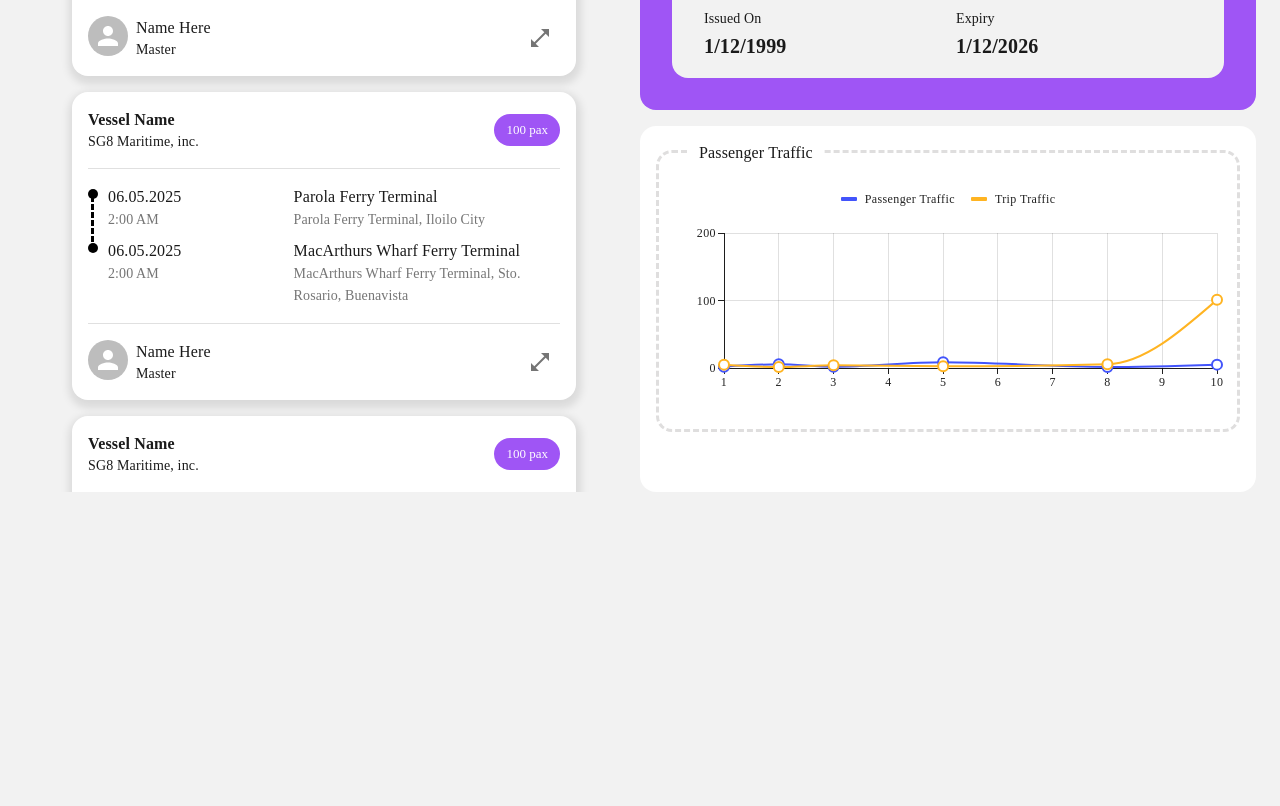
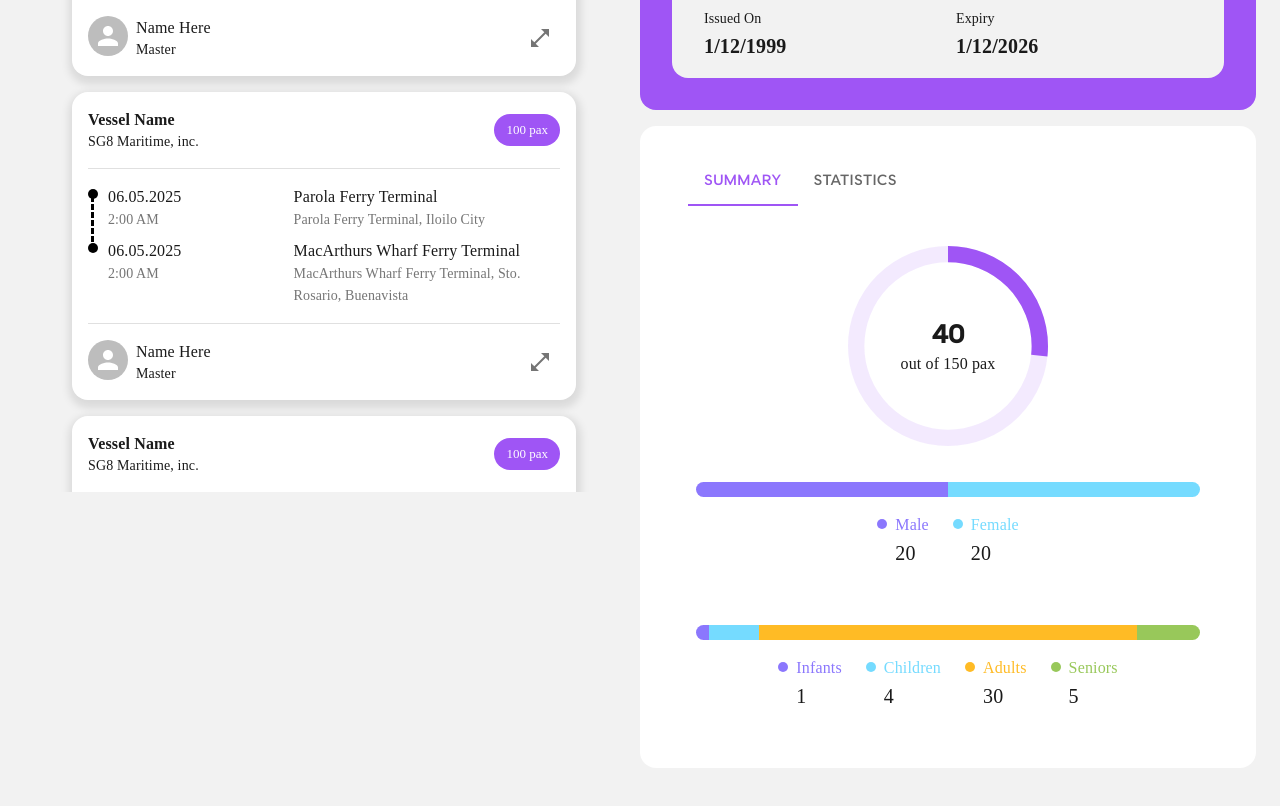
Before and after one commit to Cyroen/marina-x-manipesto, a Next.js app: page /trips in a window 1280 px wide. Shown: the part 820-1626 px from the top of the page. Before the commit the page ends 1432 px from the top, so only its background shows below. Built offline with nearby package versions, Linux system fonts and the light colour scheme; a web font is replaced by a local one.

Commit message:
added chart

```diff
--- a/app/trips/dashboard.js
+++ b/app/trips/dashboard.js
@@ -8,6 +8,8 @@ import Link from "next/link";
 import { FilterAlt, Fullscreen, OpenInFull, Search } from "@mui/icons-material";
 import Image from "next/image";
 import { LineChart } from "@mui/x-charts";
+import { Fragment, useState } from "react";
+import PropTypes from "prop-types";
 
 function TripBox({link}){
 
@@ -77,7 +79,134 @@ function TripBox({link}){
         </Box>
 }
 
+function ProgressChart(props){
+    const {value} = props;
+    let sum = value.reduce((a, b) => a + b?.c, 0); // Calculate total sum: 150
+    let normalized = value.map(n => (n?.c / sum) * 100);
+
+    return <Stack my={3} width={'100%'}>
+        <Stack flexDirection={'row'} width={'100%'} height={15} position={'relative'} sx={{ borderRadius: 20, overflow: 'hidden'}}>
+            {normalized && normalized.map((a, i) => (
+                <Box flex={a} key={i} sx={{height: 15, bgcolor: `${value[i]?.clr}`}}></Box>
+            ))}
+        </Stack>
+        <Stack direction={'row'} gap={3} flexWrap={'wrap'} justifyContent={'center'} mt={2}>
+            {value && value.map((a, i) => (
+                <Box key={i} sx={{
+                    display: 'flex',
+                    flexDirection: 'row',
+                    alignItems: 'flex-start',
+                    '&::before': {
+                        content: "''",
+                        display: 'block',
+                        width: 10,
+                        height: 10,
+                        bgcolor: `${a?.clr}`,
+                        borderRadius: "50%",
+                        mr: 1,
+                        mt: '6px'
+                    }
+                }}>
+                    <Stack direction={'column'}>
+                        <Typography variant="body1" component={'div'} color={`${a?.clr}`}>{a?.l}</Typography>
+                        <Typography variant="h6" component={'div'}>{a?.c}</Typography>
+                    </Stack>
+                </Box>
+            ))}
+        </Stack>
+    </Stack>
+}
+
+function CircularChart(props){
+
+    const {value} = props;
+
+    return <Fragment>
+        <CircularProgress value={(value?.t*100)/value?.m} enableTrackSlot variant='determinate' size={'100%'}></CircularProgress>
+        <Box sx={{position: 'absolute', inset: 0, margin: 'auto', width: 'max-content', height: 'max-content'}}>
+            <Typography textAlign={'center'} variant="h5" fontWeight={'bold'} component={'div'}>{value?.t}</Typography>
+            <Typography textAlign={'center'} variant="body1" component={'div'}>out of {value?.m} pax</Typography>
+        </Box>
+    </Fragment>
+}
+
 export default function DashboardTripList() {
+
+    const [tabVal, setTabVal] = useState(0);
+
+    function a11yProps(index) {
+        return {
+            id: `simple-tab-${index}`,
+            'aria-controls': `simple-tabpanel-${index}`,
+        };
+    }
+
+    function CustomTabPanel(props) {
+        const { children, value, index, ...other } = props;
+
+        return (
+            <div
+                role="tabpanel"
+                hidden={value !== index}
+                id={`simple-tabpanel-${index}`}
+                aria-labelledby={`simple-tab-${index}`}
+                {...other}
+                style={{width: '100%'}}
+            >
+                {value === index && <Box width="100%" mt={3}>{children}</Box>}
+            </div>
+        );
+    }
+
+    CustomTabPanel.propTypes = {
+        children: PropTypes.node,
+        index: PropTypes.number.isRequired,
+        value: PropTypes.number.isRequired,
+    };
+
+    const handleChange = (event, newValue) => {
+        setTabVal(newValue);
+    };
+
+    const count_summary = {
+        t: 40,
+        m: 150,
+        sx: [
+            {
+                l: "Male",
+                c: 20,
+                clr: '#8b77fd'
+            },
+            {
+                l: "Female",
+                c: 20,
+                clr: '#75dbff'
+            }
+        ],
+        ag: [
+            {
+                l: "Infants",
+                c: 1,
+                clr: '#8b77fd'
+            },
+            {
+                l: "Children",
+                c: 4,
+                clr: '#75dbff'
+            },
+            {
+                l: "Adults",
+                c: 30,
+                clr: '#ffbb25'
+            },
+            {
+                l: "Seniors",
+                c: 5,
+                clr: '#98c85a'
+            },
+        ]
+    }
+
     return (
         <Container maxWidth="xl">
             <Stack direction={'row'} gap={2} flexWrap={'wrap'}>
@@ -206,7 +335,27 @@ export default function DashboardTripList() {
                             </Box>
                         </Stack>
                     </Box>
-                    <Stack flex={1} direction={'column'} gap={2} sx={{bgcolor: "white", borderRadius: 4, overflow: 'auto', position: 'relative'}}>
+                    <Stack flex={1} direction={'column'} gap={2} p={4} sx={{bgcolor: "white", borderRadius: 4, overflow: 'auto', position: 'relative'}}>
+                        <Tabs variant="scrollable" slotProps={{
+                            root: {
+                                sx: {
+                                    px: 2,
+                                }
+                            },
+                        }} value={tabVal} onChange={handleChange} aria-label="Tabs">
+                            <Tab label="Summary" {...a11yProps(0)} />
+                            <Tab label="Statistics" {...a11yProps(1)} />
+                        </Tabs>
+                        <CustomTabPanel index={0} value={tabVal}>
+                            <Stack mx={3} direction={'column'} gap={1} alignItems={'center'}>
+                                <Box sx={{position: 'relative', width: 200}}>
+                                    <CircularChart value={count_summary}></CircularChart>
+                                </Box>
+                                <ProgressChart value={count_summary?.sx}></ProgressChart>
+                                <ProgressChart value={count_summary?.ag}></ProgressChart>
+                            </Stack>
+                        </CustomTabPanel>
+                        <CustomTabPanel index={1} value={tabVal}>
                             <Box mx={2} my={3} className="info_box" sx={{borderRadius: 4, bgcolor: "white"}}>
                                 <Typography variant="body1" className="label">Passenger Traffic</Typography>
                                 <Box pt={4} pb={2}>
@@ -227,6 +376,7 @@ export default function DashboardTripList() {
                                     />
                                 </Box>
                             </Box>
+                        </CustomTabPanel>
                     </Stack>
                 </Stack>
             </Stack>
```
Lines whose indentation alone changed are shown as unchanged.
